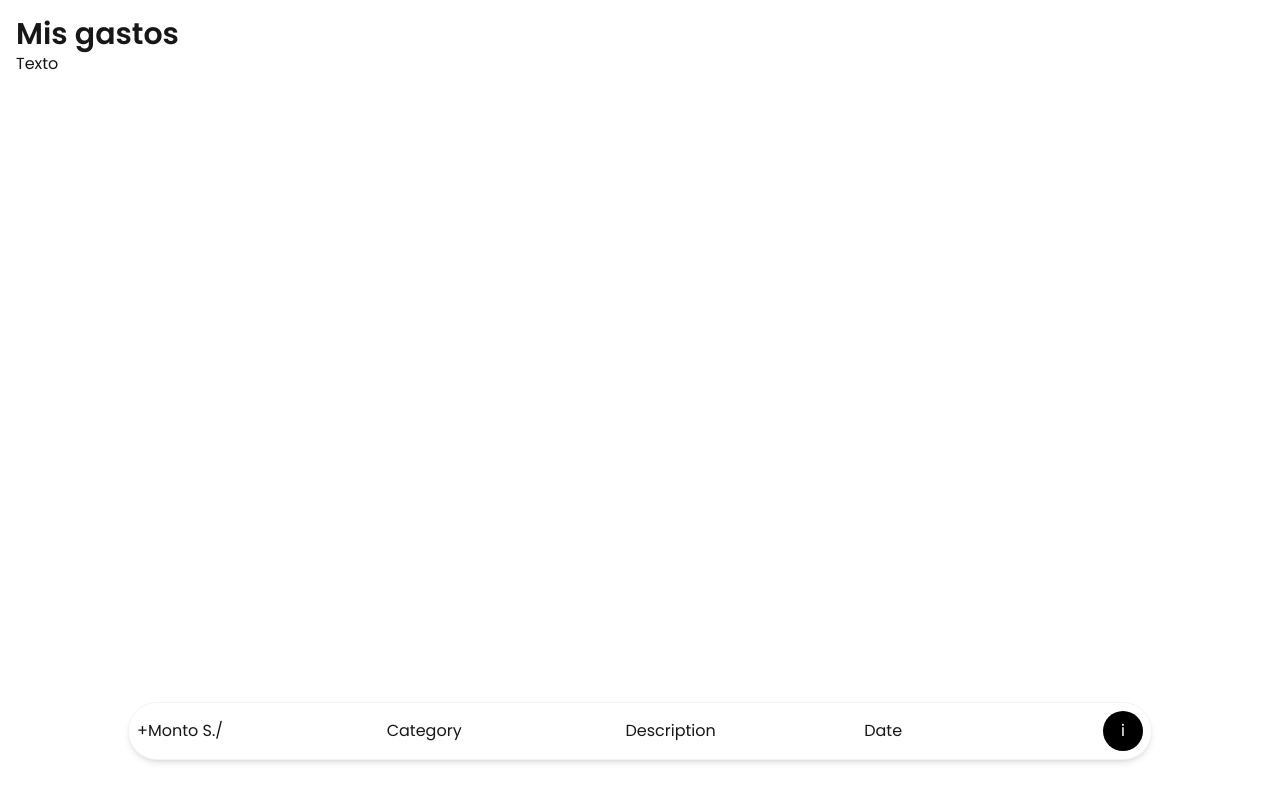
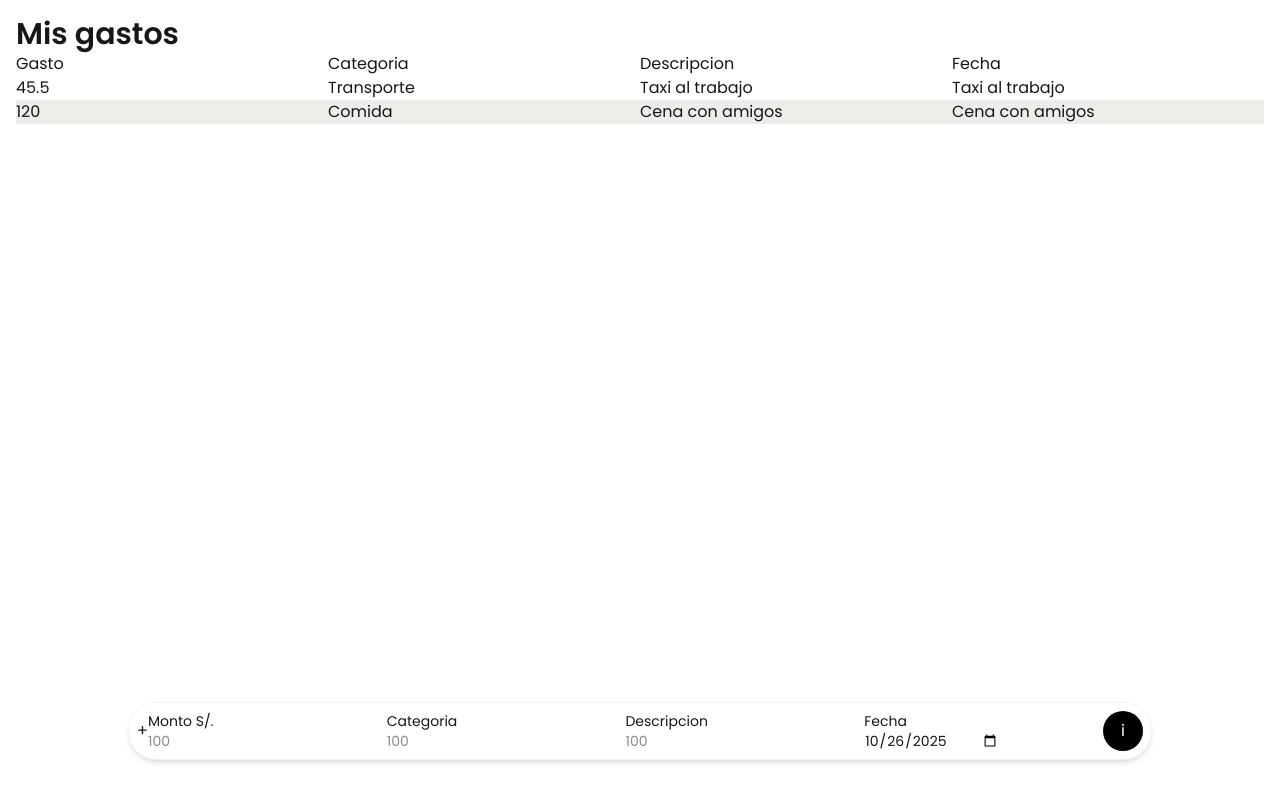
Before and after one commit to diegofbacag/personal-finance-app, a Next.js app in the folder front/kuntur-website/: page /expenses/my-expenses in a window 1280 px wide. Built offline with nearby package versions, Linux system fonts and the light colour scheme.

Commit message:
add submit expense form functionality

```diff
--- a/front/kuntur-website/app/expenses/my-expenses/page.tsx
+++ b/front/kuntur-website/app/expenses/my-expenses/page.tsx
@@ -1,10 +1,94 @@
+'use client'
+
+import { useState } from 'react'
+
+interface Expense {
+  amount: number
+  category?: string
+  description?: string
+  date: Date
+}
+
+interface ExpenseForm {
+  amount: string
+  category?: string
+  description?: string
+  date: string
+}
+
+const expenses: Expense[] = [
+  {
+    amount: 45.5,
+    category: 'Transporte',
+    description: 'Taxi al trabajo',
+    date: new Date('2025-10-25'),
+  },
+  {
+    amount: 120.0,
+    category: 'Comida',
+    description: 'Cena con amigos',
+    date: new Date('2025-10-24'),
+  },
+]
+
 export default function MyExpensesPage() {
+  const [expenseFormData, setExpenseFormData] = useState<ExpenseForm>({
+    amount: '',
+    category: '',
+    description: '',
+    date: new Date().toISOString().split('T')[0],
+  })
+  const [expenseHistory, setExpenseHistory] = useState<Expense[]>(expenses)
+
+  const handleExpenseFormInput = (e: React.ChangeEvent<HTMLInputElement>) => {
+    const { name, value } = e.target
+    setExpenseFormData((prev) => ({ ...prev, [name]: value }))
+  }
+
+  const submitExpenseFormData = () => {
+    const newExpense: Expense = {
+      amount: Number(expenseFormData.amount),
+      category: expenseFormData.category || undefined,
+      description: expenseFormData.description || undefined,
+      date: new Date(expenseFormData.date),
+    }
+
+    setExpenseHistory((prev) => [...prev, newExpense])
+
+    setExpenseFormData({
+      amount: '',
+      category: '',
+      description: '',
+      date: new Date().toISOString().split('T')[0],
+    })
+  }
+
   return (
     <main className="p-4 font-poppins">
       <header>
         <h1 className="text-3xl font-bold">Mis gastos</h1>
       </header>
-      <section aria-label="Expenses list">Texto</section>
+      <section aria-label="Expenses list">
+        <div className="grid grid-cols-4 bg-white">
+          <div>Gasto</div>
+          <div>Categoria</div>
+          <div>Descripcion</div>
+          <div>Fecha</div>
+        </div>
+        {expenseHistory.map((e, index) => (
+          <div
+            key={index}
+            className={`grid grid-cols-4  ${
+              index % 2 === 0 ? 'bg-white' : 'bg-[#edede9]'
+            }`}
+          >
+            <div>{e.amount}</div>
+            <div>{e.category}</div>
+            <div>{e.description}</div>
+            <div>{e.description}</div>
+          </div>
+        ))}
+      </section>
       <section
         aria-label="Add expenses"
         className="fixed bottom-10 min-w-[80vw] left-1/2 transform -translate-x-1/2 "
@@ -14,14 +98,53 @@ export default function MyExpensesPage() {
  p-2 shadow-md"
         >
           <div>+</div>
-          <div className="grid grid-cols-4">
-            <div>Monto S./</div>
-            <div>Category</div>
-            <div>Description</div>
-            <div>Date</div>
+          <div className="grid grid-cols-4 items-start text-sm text-gray">
+            <div>
+              <p>Monto S/.</p>
+              <input
+                type="number"
+                name="amount"
+                value={expenseFormData.amount}
+                placeholder="100"
+                onChange={handleExpenseFormInput}
+              ></input>
+            </div>
+            <div>
+              <p>Categoria</p>
+              <input
+                type="string"
+                name="category"
+                value={expenseFormData.category}
+                placeholder="100"
+                onChange={handleExpenseFormInput}
+              ></input>
+            </div>
+            <div>
+              <p>Descripcion</p>
+              <input
+                type="string"
+                name="description"
+                value={expenseFormData.description}
+                placeholder="100"
+                onChange={handleExpenseFormInput}
+              ></input>
+            </div>
+            <div>
+              <p>Fecha</p>
+              <input
+                type="date"
+                name="date"
+                value={expenseFormData.date}
+                placeholder="100"
+                onChange={handleExpenseFormInput}
+              ></input>
+            </div>
           </div>
 
-          <button className="flex items-center justify-center bg-black rounded-full text-white h-10 w-10">
+          <button
+            className="flex items-center justify-center bg-black rounded-full text-white h-10 w-10"
+            onClick={submitExpenseFormData}
+          >
             i
           </button>
         </div>
```
